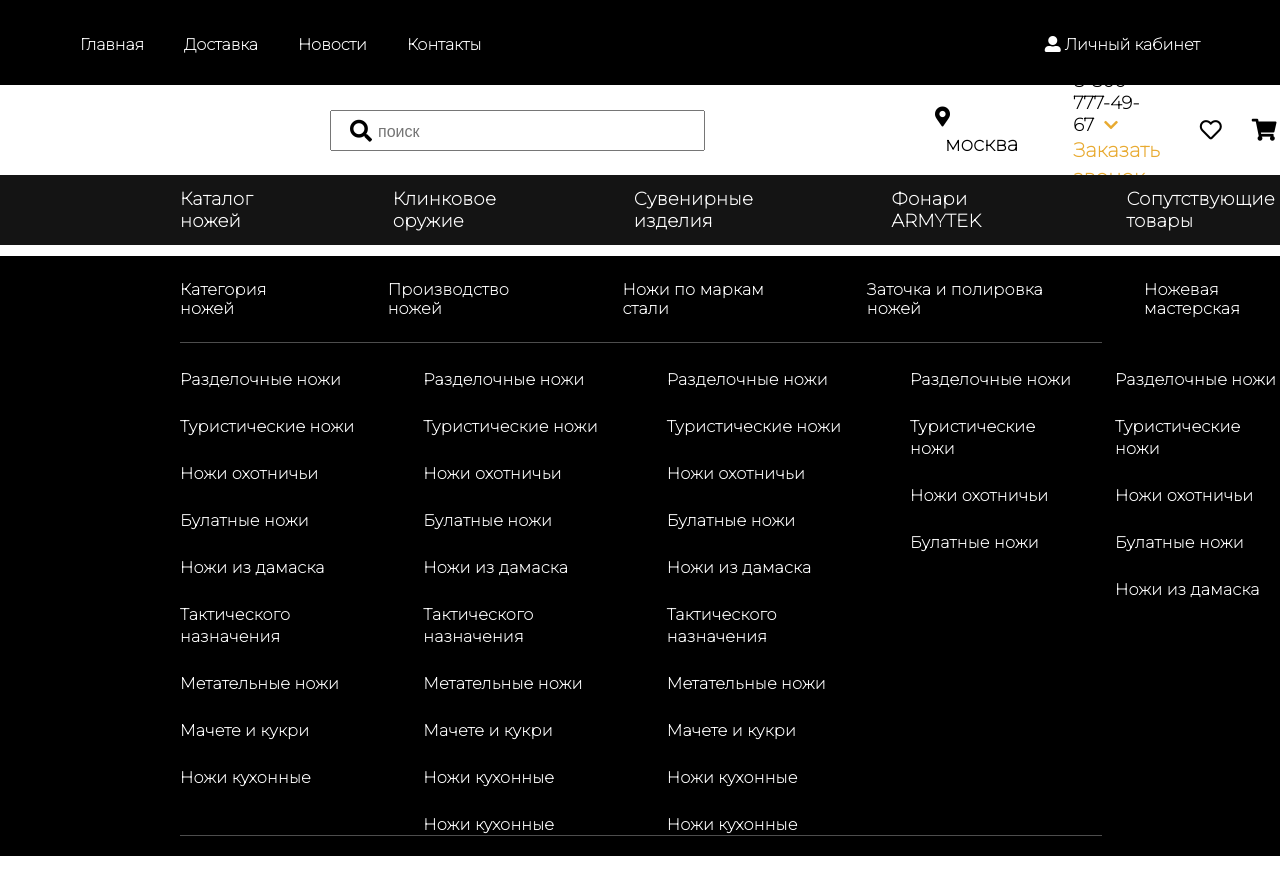
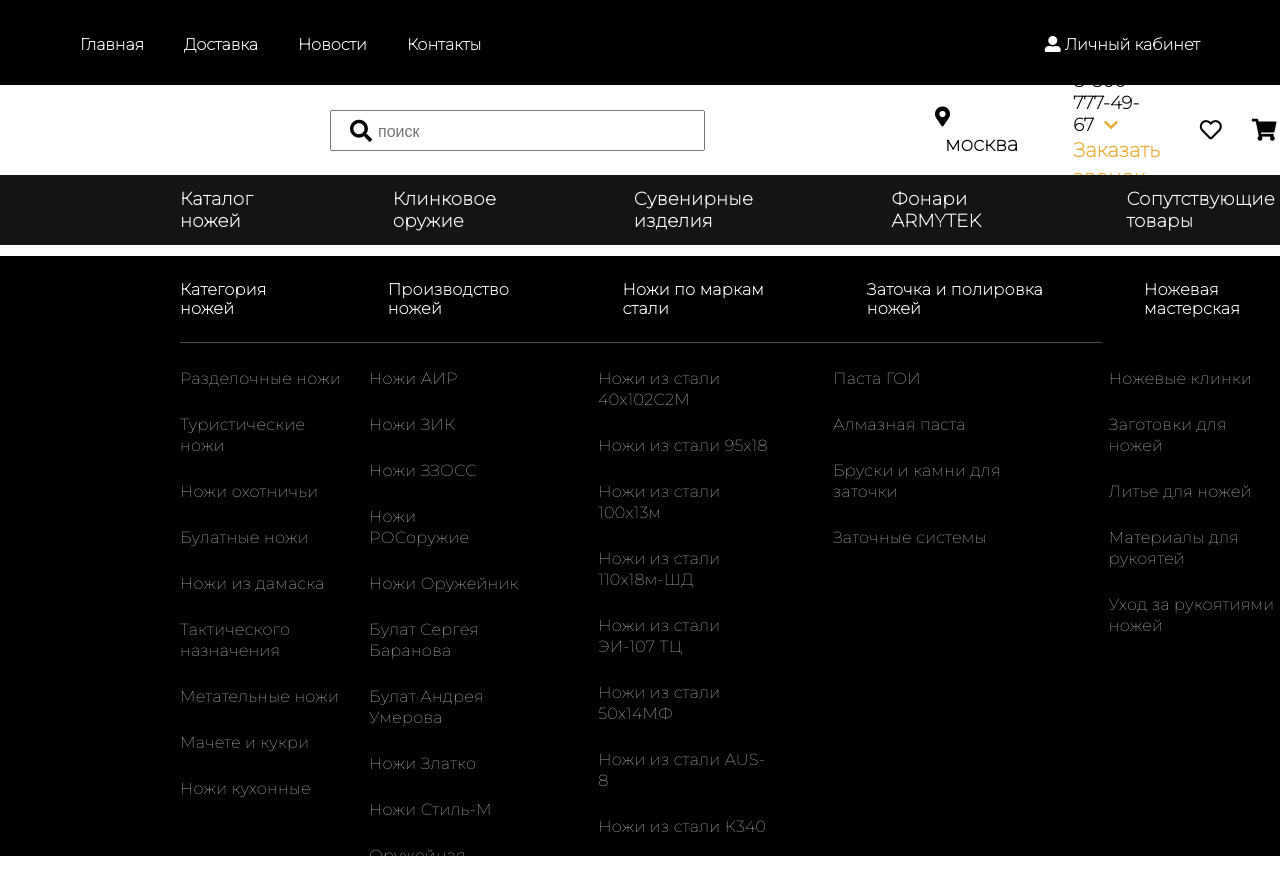
Before and after one commit to shurik302/TheKnifeStore, a React (Create React App) app: page / in a window 1280 px wide. Shown: the top 894 px of the page. Before the commit the page ends 856 px from the top, so only its background shows below. Built offline with nearby package versions, Linux system fonts and the light colour scheme.

Commit message:
тест через вс код

```diff
--- a/src/components/Navigation.js
+++ b/src/components/Navigation.js
@@ -68,7 +68,7 @@ function Navigation() {
                   </div>
                   <div className='line'></div>
                   <div className='CenterDown'>
-                    <ol className='DownOl leftSpacing'>
+                    <ol className='DownOl leftSpacing DownOlf'>
                       <li><a href=''>Разделочные ножи</a></li>
                       <li><a href=''>Туристические ножи</a></li>
                       <li><a href=''>Ножи охотничьи</a></li>
@@ -79,42 +79,42 @@ function Navigation() {
                       <li><a href=''>Мачете и кукри</a></li>
                       <li><a href=''>Ножи кухонные</a></li>
                     </ol>
-                    <ol className='DownOl'>
-                      <li><a href=''>Разделочные ножи</a></li>
-                      <li><a href=''>Туристические ножи</a></li>
-                      <li><a href=''>Ножи охотничьи</a></li>
-                      <li><a href=''>Булатные ножи</a></li>
-                      <li><a href=''>Ножи из дамаска</a></li>
-                      <li><a href=''>Тактического назначения</a></li>
-                      <li><a href=''>Метательные ножи</a></li>
-                      <li><a href=''>Мачете и кукри</a></li>
-                      <li><a href=''>Ножи кухонные</a></li>
-                      <li><a href=''>Ножи кухонные</a></li>
+                    <ol className='DownOl DownOls'>
+                      <li><a href=''>Ножи АИР</a></li>
+                      <li><a href=''>Ножи ЗИК</a></li>
+                      <li><a href=''>Ножи ЗЗОСС</a></li>
+                      <li><a href=''>Ножи РОСоружие</a></li>
+                      <li><a href=''>Ножи Оружейник</a></li>
+                      <li><a href=''>Булат Сергея Баранова</a></li>
+                      <li><a href=''>Булат Андрея Умерова</a></li>
+                      <li><a href=''>Ножи Златко</a></li>
+                      <li><a href=''>Ножи Стиль-М</a></li>
+                      <li><a href=''>Оружейная компания</a></li>
                     </ol>
-                    <ol className='DownOl'>
-                      <li><a href=''>Разделочные ножи</a></li>
-                      <li><a href=''>Туристические ножи</a></li>
-                      <li><a href=''>Ножи охотничьи</a></li>
-                      <li><a href=''>Булатные ножи</a></li>
-                      <li><a href=''>Ножи из дамаска</a></li>
-                      <li><a href=''>Тактического назначения</a></li>
-                      <li><a href=''>Метательные ножи</a></li>
-                      <li><a href=''>Мачете и кукри</a></li>
-                      <li><a href=''>Ножи кухонные</a></li>
-                      <li><a href=''>Ножи кухонные</a></li>
+                    <ol className='DownOl DownOt'>
+                      <li><a href=''>Ножи из стали 40х102С2М</a></li>
+                      <li><a href=''>Ножи из стали 95х18</a></li>
+                      <li><a href=''>Ножи из стали 100х13м</a></li>
+                      <li><a href=''>Ножи из стали 110х18м-ШД</a></li>
+                      <li><a href=''>Ножи из стали ЭИ-107 ТЦ</a></li>
+                      <li><a href=''>Ножи из стали 50х14МФ</a></li>
+                      <li><a href=''>Ножи из стали AUS-8</a></li>
+                      <li><a href=''>Ножи из стали К340</a></li>
+                      <li><a href=''>Ножи из стали M390</a></li>
+                      <li><a href=''>Ножи из стали ЭП-766</a></li>
                     </ol>
-                    <ol className='DownOl'>
-                      <li><a href=''>Разделочные ножи</a></li>
-                      <li><a href=''>Туристические ножи</a></li>
-                      <li><a href=''>Ножи охотничьи</a></li>
-                      <li><a href=''>Булатные ножи</a></li>
+                    <ol className='DownOl DownOlfourth'>
+                      <li><a href=''>Паста ГОИ</a></li>
+                      <li><a href=''>Алмазная паста</a></li>
+                      <li><a href=''>Бруски и камни для заточки</a></li>
+                      <li><a href=''>Заточные системы</a></li>
                     </ol>
-                    <ol className='DownOl'>
-                      <li><a href=''>Разделочные ножи</a></li>
-                      <li><a href=''>Туристические ножи</a></li>
-                      <li><a href=''>Ножи охотничьи</a></li>
-                      <li><a href=''>Булатные ножи</a></li>
-                      <li><a href=''>Ножи из дамаска</a></li>
+                    <ol className='DownOl DownOlfifth'>
+                      <li><a href=''>Ножевые клинки</a></li>
+                      <li><a href=''>Заготовки для ножей</a></li>
+                      <li><a href=''>Литье для ножей</a></li>
+                      <li><a href=''>Материалы для рукоятей</a></li>
+                      <li><a href=''>Уход за рукоятиями ножей</a></li>
                     </ol>
                   </div>
                   <div className='line'></div>
--- a/src/index.css
+++ b/src/index.css
@@ -3,6 +3,7 @@ body {
   padding: 0;
   font-weight: 900;
   font-family: 'Montserrat', sans-serif;
+  padding-inline-start: 0px;
 }
 
 ol,
--- a/src/stylesheets/Components.css
+++ b/src/stylesheets/Components.css
@@ -248,6 +248,7 @@
 .CenterDown{
     display: flex;
     flex-direction: row;
+    margin-bottom: 30px;
 }
 
 .TopCatalogeHeadDownOl{
@@ -255,10 +256,21 @@
     flex-direction: row;
     color: white;
     gap: 95px;
+    font-size: 18px;
 }
 
 .TopCatalogeHeadDownOl li{
     font-size: 16px;
+}
+
+.DownOl{
+    font-family: Montserrat;
+    font-style: normal;
+    font-weight: 500;
+    font-size: 16px;
+    line-height: 20px;
+    padding-inline-start: 0px;
+    color: white;
 }
 
 .DownOl li{
@@ -270,6 +282,25 @@
     font-size: 16px;
 }
 
+.DownOlf{
+    margin-left: 180px;
+}
+
+.DownOls{
+    margin-left: 25px;
+}
+
+.DownOt{
+    margin-left: 79px;
+}
+
+.DownOlfourth{
+    margin-left: 65px;
+}
+
+.DownOlfifth{
+    margin-left: 95px;
+}
 
 @media (max-width:1400px) {
     .navUlHome{
```
